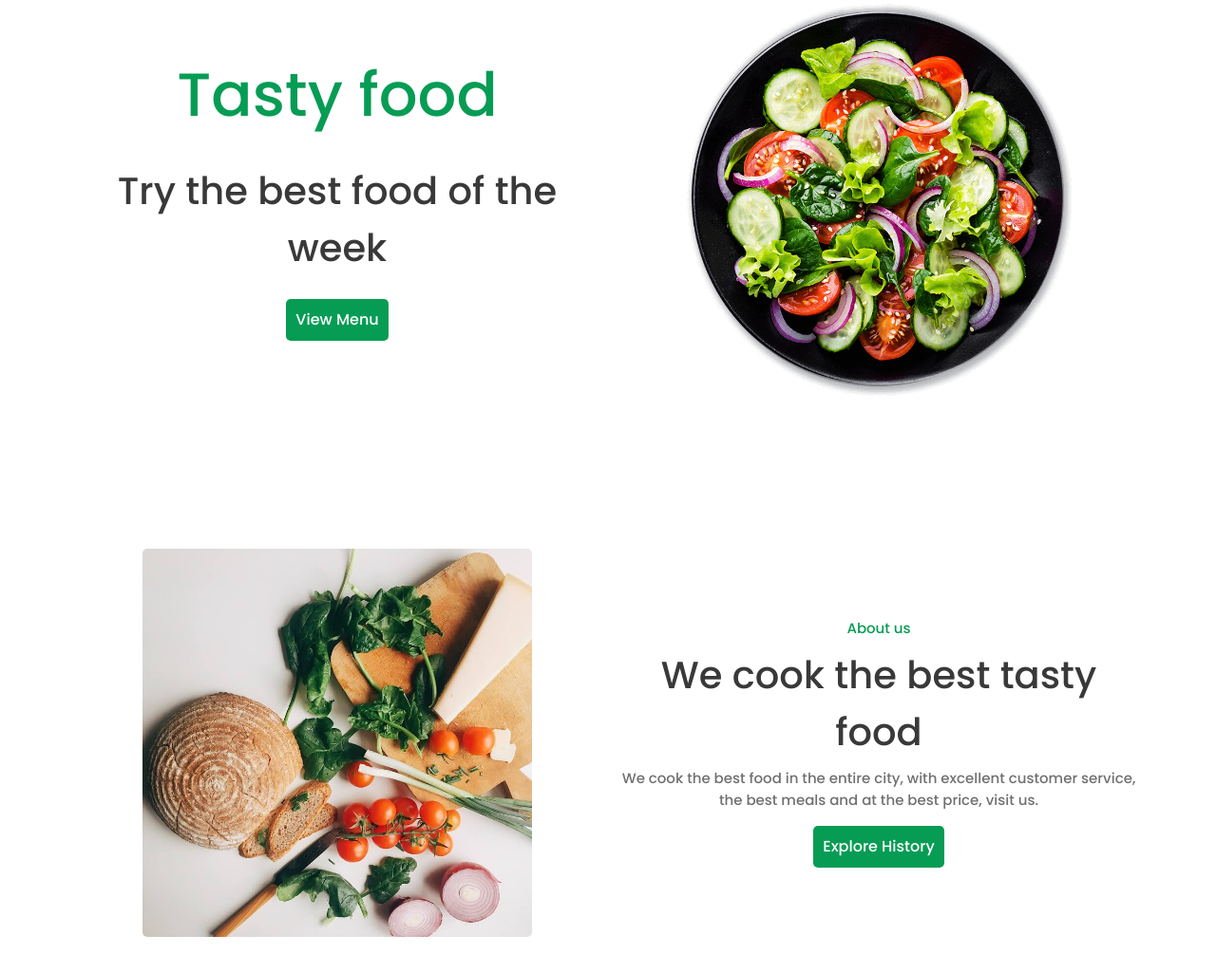
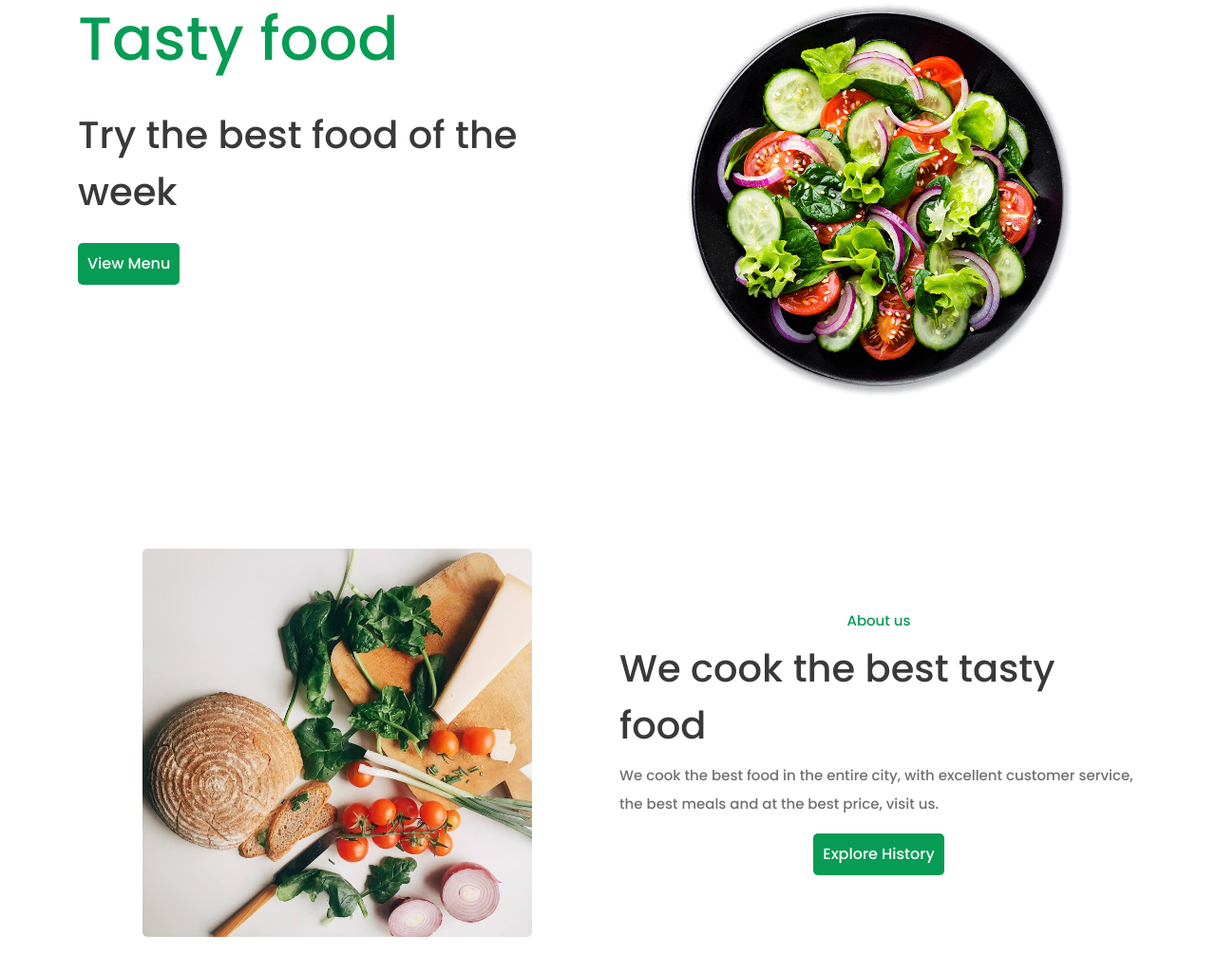
Before and after one commit to dosepehr/responsive-restaurant-website, a plain HTML site: page index.html in a window 1280 px wide. Shown: the part 97-1122 px from the top of the page at 95% size. Drawn offline with nearby package versions, Linux system fonts and the light colour scheme.

Commit message:
refactore about style

```diff
--- a/css/mediaQueries.css
+++ b/css/mediaQueries.css
@@ -22,4 +22,7 @@
     #img-width {
         width: 100%;
     }
+    .home h1{
+        white-space: nowrap;
+    }
 }
--- a/index.html
+++ b/index.html
@@ -46,7 +46,7 @@
     <section class="home" id="home">
         <div class="container">
             <div class="row gy-4">
-                <div class="col-md-6 d-flex flex-column justify-content-center align-items-center text-center ">
+                <div class="col-md-6 d-flex flex-column folan">
                     <h1 class="text-green font-lg">Tasty food</h1>
                     <p class="text-main-dark on-dark-text-white font-md my-4">Try the best food of the week</p>
                     <a href="#" class="green-btn has-transition on-hover-bg-green">View Menu</a>
@@ -59,14 +59,14 @@
     </section>
     <section class="about" id="about">
         <div class="container">
-            <div class="row gy-4">
+            <div class="row gy-4 d-flex align-items-center ">
                 <div class="col-md-6 text-center">
                     <img src="images/about.jpg" alt="" id="img-width" >
                 </div>
-                <div class="col-md-6 d-flex flex-column justify-content-center align-items-center text-center">
+                <div class="col-md-6 d-flex flex-column align-items-center">
                     <p class="sub-title">About us</p>
                     <p class="text-main-dark on-dark-text-white font-md my-2">We cook the best tasty food</p>
-                    <p class="section-desc on-dark-text-gray">We cook the best food in the entire city, with excellent customer service, the best meals and at the best price, visit us.</p>
+                    <p class="section-desc on-dark-text-gray lh-lg">We cook the best food in the entire city, with excellent customer service, the best meals and at the best price, visit us.</p>
                     <a href="#" class="green-btn has-transition on-hover-bg-green">Explore History</a>
                 </div>
             </div>
```
Also changed, not shown: css/style.css (line endings or trailing spaces).
